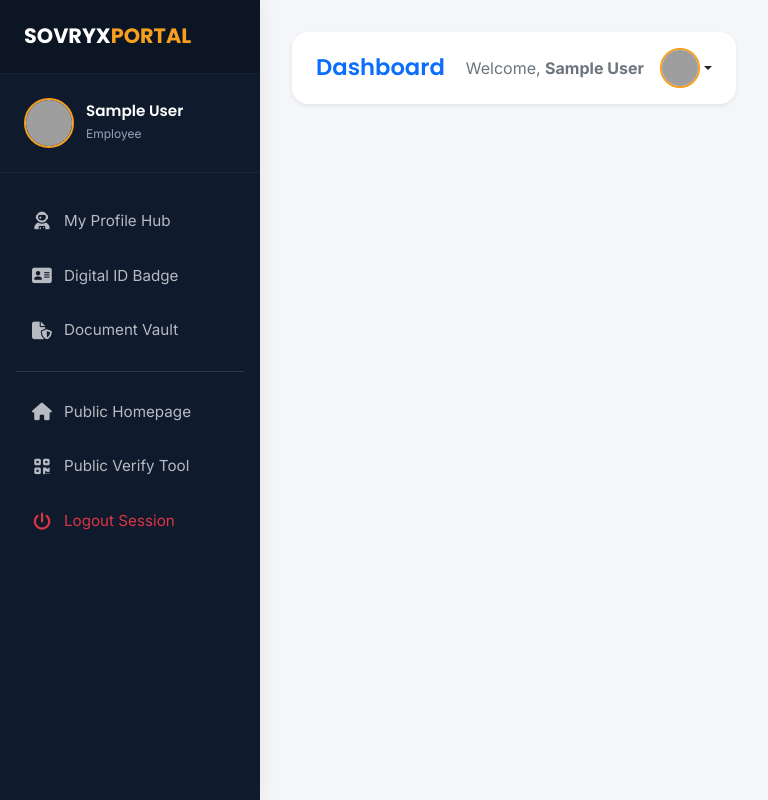
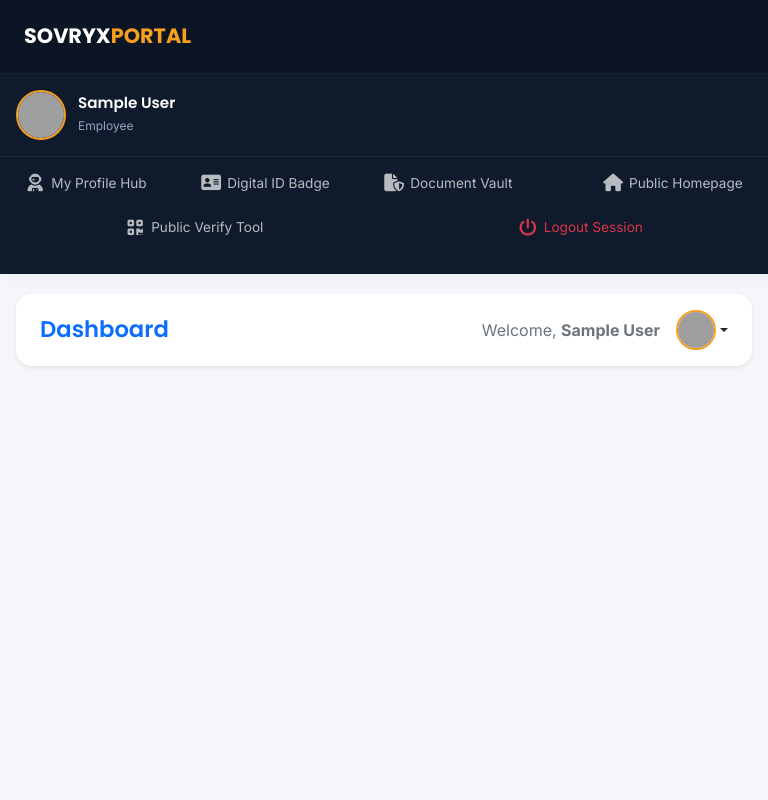
Before and after one commit to sovryxtech/team-portal, a PHP site: page /team-portal/includes/dashboard_header.php in a window 768 px wide. Run offline with PHP 8.4, Linux system fonts and the light colour scheme; the visitor is signed in with stand-in values (Sample User, id 1); some libraries are stand-ins or nearby versions; grey boxes are pictures that could not be loaded.

Commit message:
feat: implement responsive dashboard layout and redesign employee profile view for enhanced data presentation

```diff
--- a/assets/css/style.css
+++ b/assets/css/style.css
@@ -449,3 +449,46 @@ h1, h2, h3, h4, h5, h6 {
 .table-custom td {
     vertical-align: middle;
 }
+
+/* Responsive Dashboard & Utility Overrides */
+@media (max-width: 768px) {
+    .dashboard-wrapper {
+        flex-direction: column;
+    }
+    .dashboard-sidebar {
+        min-width: 100% !important;
+        max-width: 100% !important;
+        height: auto;
+    }
+    .dashboard-content {
+        padding: 1.25rem 1rem !important;
+    }
+    .sidebar-user-card {
+        padding: 1rem;
+    }
+    .dashboard-sidebar ul.components {
+        padding: 0.5rem 0;
+        display: flex;
+        flex-wrap: wrap;
+        gap: 0.25rem;
+    }
+    .dashboard-sidebar ul li {
+        flex: 1 1 auto;
+        padding: 0 0.5rem;
+        margin-bottom: 0.25rem;
+    }
+    .dashboard-sidebar ul li a {
+        padding: 0.5rem 0.8rem;
+        font-size: 0.85rem;
+        justify-content: center;
+    }
+    .dashboard-sidebar ul li a i {
+        margin-right: 6px;
+    }
+}
+
+@media (min-width: 768px) {
+    .border-end-md {
+        border-right: 1px solid #dee2e6 !important;
+    }
+}
```
Also changed, not shown: dashboard/admin/employees.php (+72 -60 lines).
